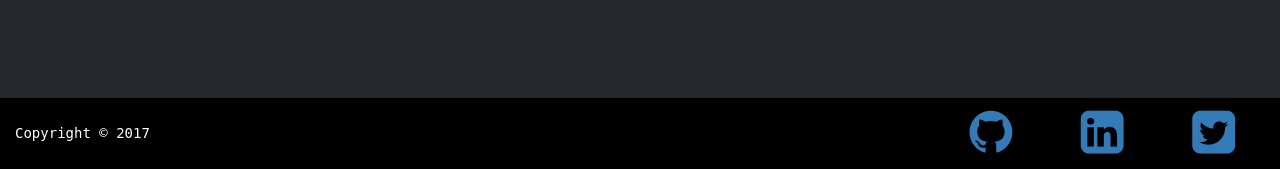
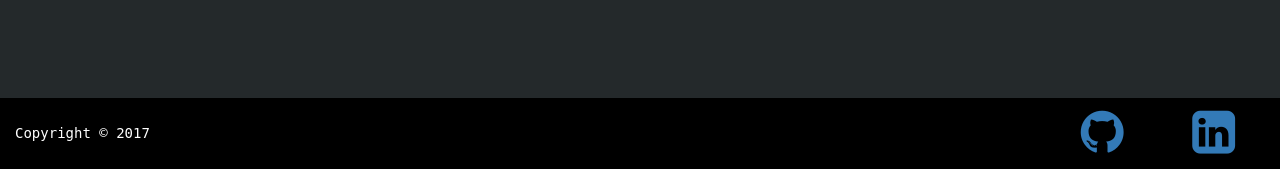
Before and after one commit to djackreuter/jack-reuter-pwp, a PHP site: page / in a window 1280 px wide. Shown: the part 2682-2851 px from the top of the page. Run offline with PHP 8.4, Linux system fonts and the light colour scheme; some libraries are stand-ins or nearby versions.

Commit message:
removed twitter link from site

```diff
--- a/public_html/index.php
+++ b/public_html/index.php
@@ -259,8 +259,6 @@
 																										aria-hidden="true"></i></a>
 						<a href="https://www.linkedin.com/in/jackreuter/" target="_blank"><i class="fa fa-linkedin-square"
 																													aria-hidden="true"></i></a>
-						<a href="https://twitter.com/djackreuter" target="_blank"><i class="fa fa-twitter-square"
-																										 aria-hidden="true"></i></a>
 					</div><!-- /.col-xs-6 -->
 				</div><!-- /.row -->
 			</div><!-- /.container -->
```
